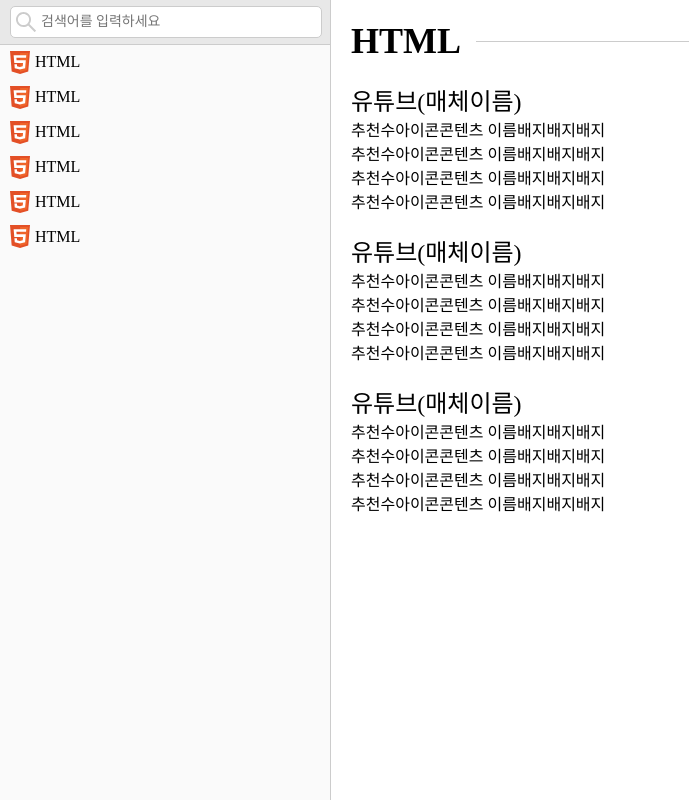
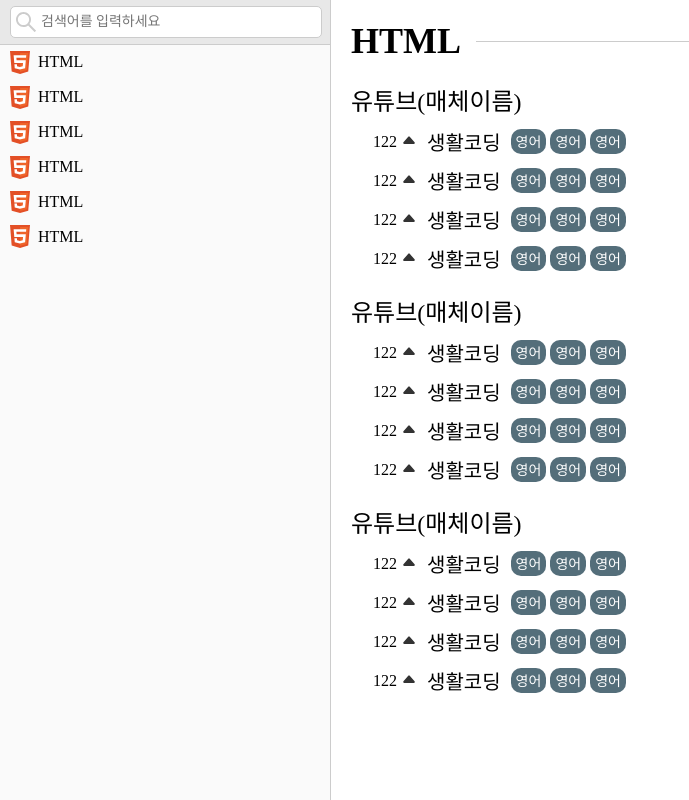
Before and after one commit to sangwoo-sean/programming-materials, a Vue app: page / in a window 1280 px wide. Shown: the whole page, without its empty margins (0-689 px from the left). Built offline with nearby package versions, Linux system fonts and the light colour scheme.

Commit message:
front complete

```diff
--- /dev/null
+++ b/src/components/Badge.vue
@@ -0,0 +1,38 @@
+<template>
+  <div class="badge">
+    영어
+  </div>
+</template>
+
+<script>
+export default {
+  name: "Badge"
+}
+</script>
+
+<style scoped>
+.badge {
+  background: #546e7a;
+  padding: 2px 5px 3px;
+  border-radius: 10px;
+  color: white;
+  font-size: 14px;
+}
+</style>
+<!--
+#546e7a
+#757575
+#8d6e63
+#827717
+#33691e
+#2e7d32
+#00796b
+#00838f
+#0277bd
+#1976d2
+#5c6bc0
+#7e57c2
+#ab47bc
+#d81b60
+#d32f2f
+-->
--- a/src/components/Language.vue
+++ b/src/components/Language.vue
@@ -21,6 +21,6 @@ export default {
   background: var(--main-color-3);
 }
 span {
-  margin-left: 5px;
+  margin-left: 8px;
 }
 </style>
--- a/src/components/Material.vue
+++ b/src/components/Material.vue
@@ -21,4 +21,7 @@ export default {
   margin-top: 10px;
   margin-bottom: 20px;
 }
+h4 {
+  margin-bottom: 10px;
+}
 </style>
--- a/src/components/MaterialItem.vue
+++ b/src/components/MaterialItem.vue
@@ -1,19 +1,26 @@
 <template>
   <div class="material-item">
-    <div>추천수</div>
-    <div>아이콘</div>
-    <div>콘텐츠 이름</div>
+    <div class="upvote-count">122</div>
+    <div class="upvote">
+      <img src="@/assets/upvote-icon-filled.svg" alt="i">
+    </div>
+    <div class="name">
+      <a href="#">
+        <h5>생활코딩</h5>
+      </a>
+    </div>
     <div class="badges">
-      <div>배지</div>
-      <div>배지</div>
-      <div>배지</div>
+      <Badge v-for="idx in 3" :key="idx"/>
     </div>
   </div>
 </template>
 
 <script>
+import Badge from "@/components/Badge";
+
 export default {
-  name: "MaterialItem"
+  name: "MaterialItem",
+  components: {Badge}
 }
 </script>
 
@@ -21,9 +28,41 @@ export default {
 .material-item {
   display: flex;
   align-items: center;
+  margin-top: 8px;
+  margin-bottom: 10px;
 }
 .badges {
+  margin-left: 10px;
   display: flex;
   align-items: center;
+  gap: 4px;
+}
+.name {
+  margin-left: 10px;
+}
+.upvote-count {
+  margin-left: 10px;
+  margin-right: 4px;
+  text-align: right;
+  width: 36px;
+}
+.upvote {
+  transform: scale(1, 1);
+  transition: all ease-in-out 200ms;
+}
+.upvote:hover {
+  cursor: pointer;
+  transform: scale(1.4, 1.4);
+  transition: all ease-in-out 200ms;
+}
+img {
+  margin: auto;
+}
+a {
+  all: unset;
+  cursor: pointer;
+}
+a:hover {
+  text-decoration: underline;
 }
 </style>
```
Also changed, not shown: src/assets/upvote-icon-filled.svg (added), src/assets/upvote-icon-outline.svg (added).
